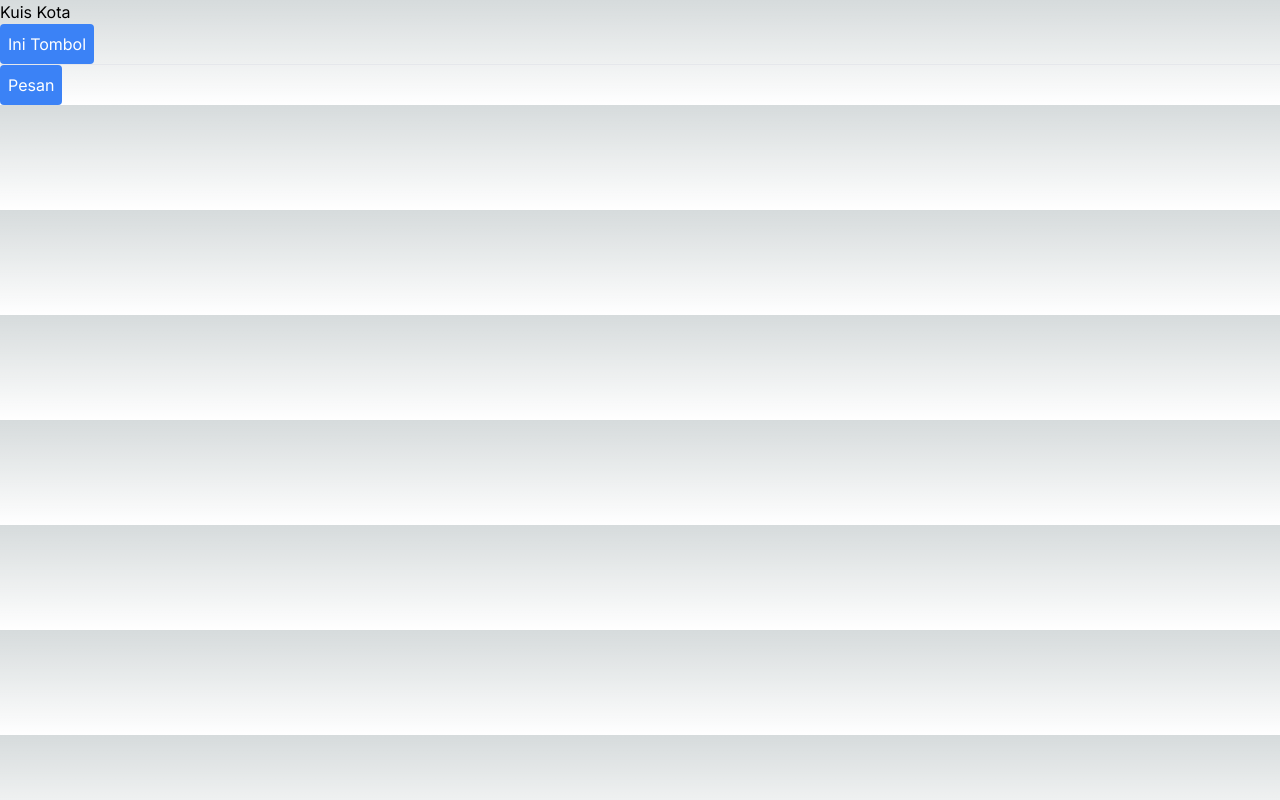
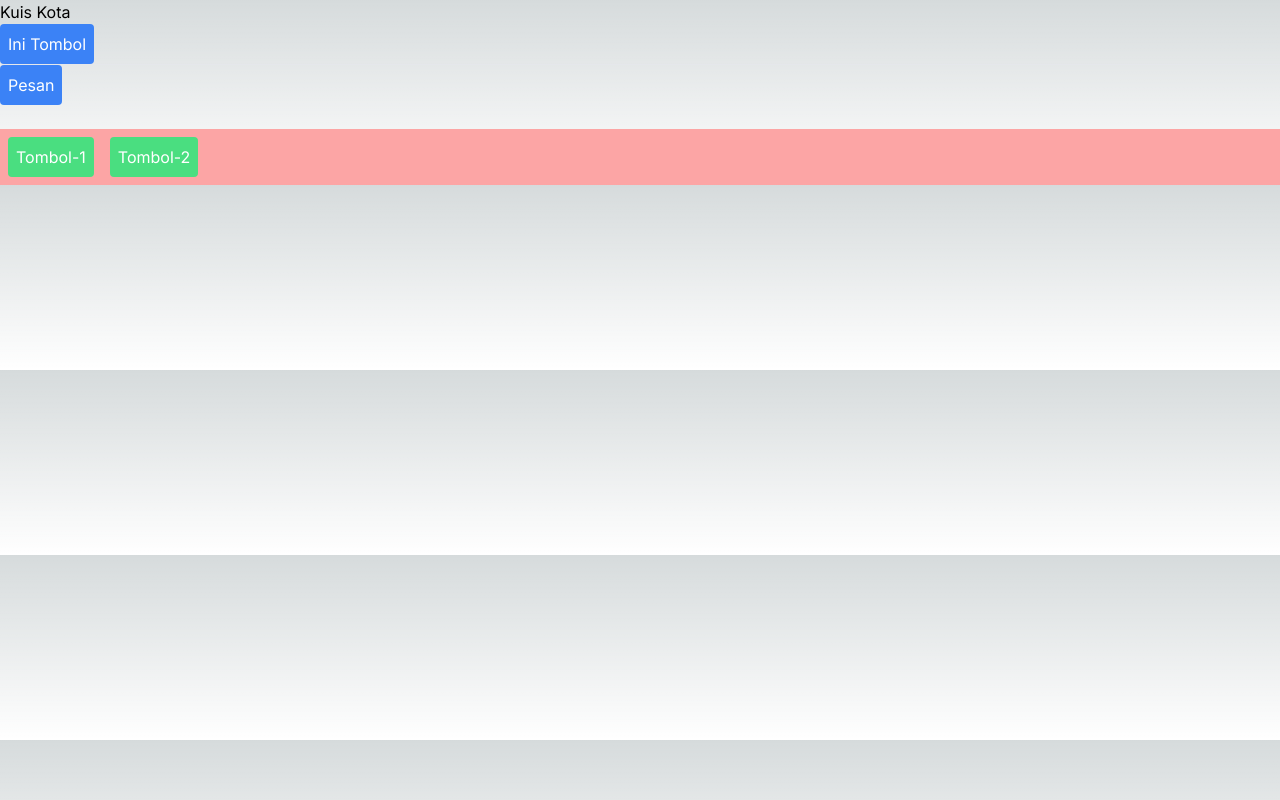
Before and after one commit to voltanz/pbf-2024, a Next.js app in the folder Week-04/04-event-dan-state/: page / in a window 1280 px wide. Built offline with nearby package versions, Linux system fonts and the light colour scheme.

Commit message:
W04: Praktikum 3

```diff
--- a/Week-04/04-event-dan-state/src/app/page.tsx
+++ b/Week-04/04-event-dan-state/src/app/page.tsx
@@ -1,5 +1,5 @@
 "use client";
-import Tombol_1, { Tombol_2 } from "@/components/button";
+import Tombol_1, { Tombol_2, Tombol_3 } from "@/components/button";
 
 export default function Home() {
     return (
@@ -10,6 +10,11 @@
               <hr></hr>
               <Tombol_2 isiPesan="Ini Pesanku" namaTombol="Pesan" />
           </div>
+              <br></br>
+          <div className="bg-red-300" onClick={() => alert('Parent Element : Div')}>
+            <Tombol_3 isiPesan="Child Element : Tombol-1" namaTombol="Tombol-1" />
+            <Tombol_3 isiPesan="Child Element : Tombol-2" namaTombol="Tombol-2" />
+          </div>
         </>
     );
 }
--- a/Week-04/04-event-dan-state/src/components/button.tsx
+++ b/Week-04/04-event-dan-state/src/components/button.tsx
@@ -11,6 +11,20 @@
         <button
             className="bg-blue-500 hover:bg-blue-700 text-white p-2 rounded"
             onClick={() => alert(isiPesan)}>
+            {namaTombol}
+        </button>
+    );
+}
+
+export function Tombol_3({isiPesan, namaTombol}) {
+    return (
+        <button
+            className="bg-green-400 hover:bg-green-700 text-white p-2 rounded m-2"
+            onClick={(e) => {
+                    e.stopPropagation();
+                    alert(isiPesan)
+                }
+            }>
             {namaTombol}
         </button>
     );
```
Also changed, not shown: 3 other files (tests, documents, lock files or other folders).
